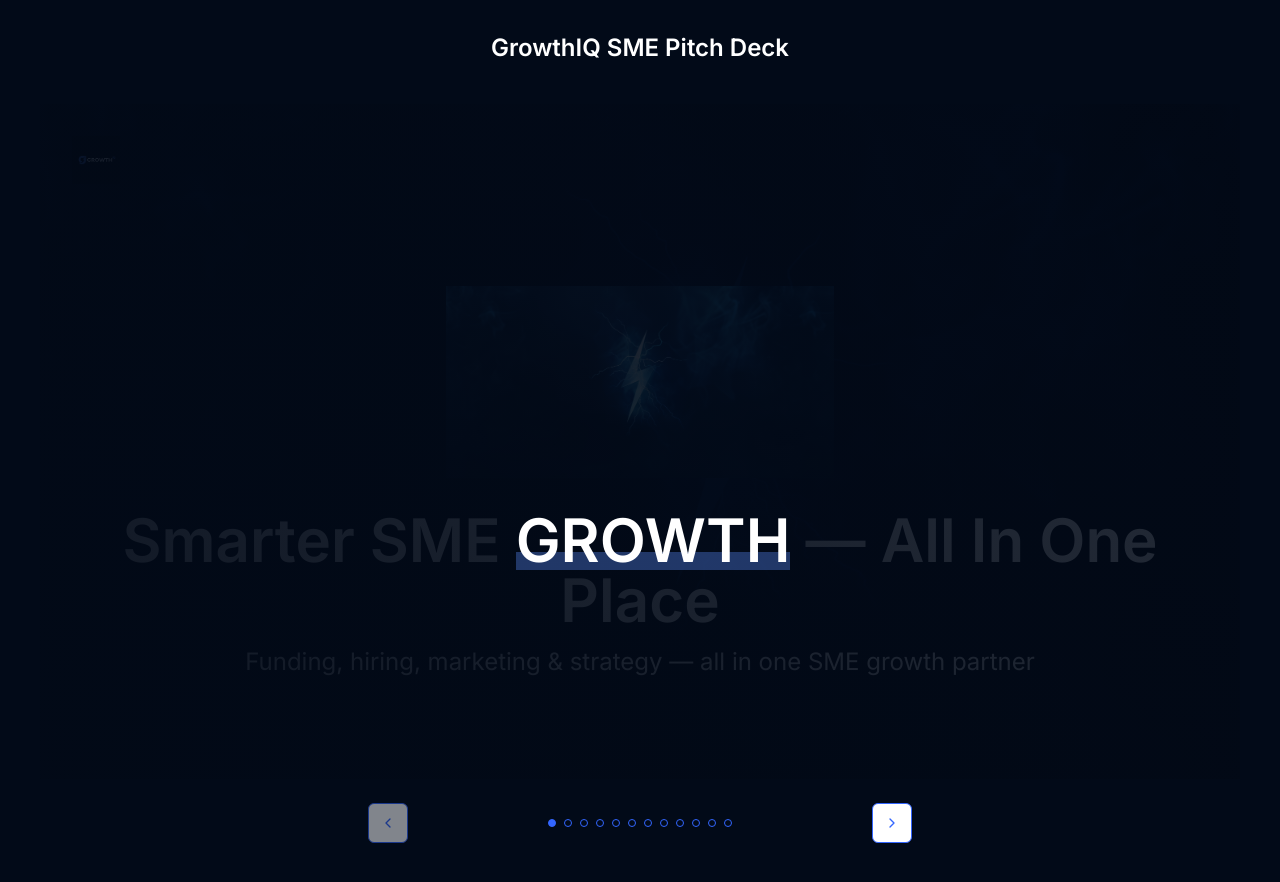
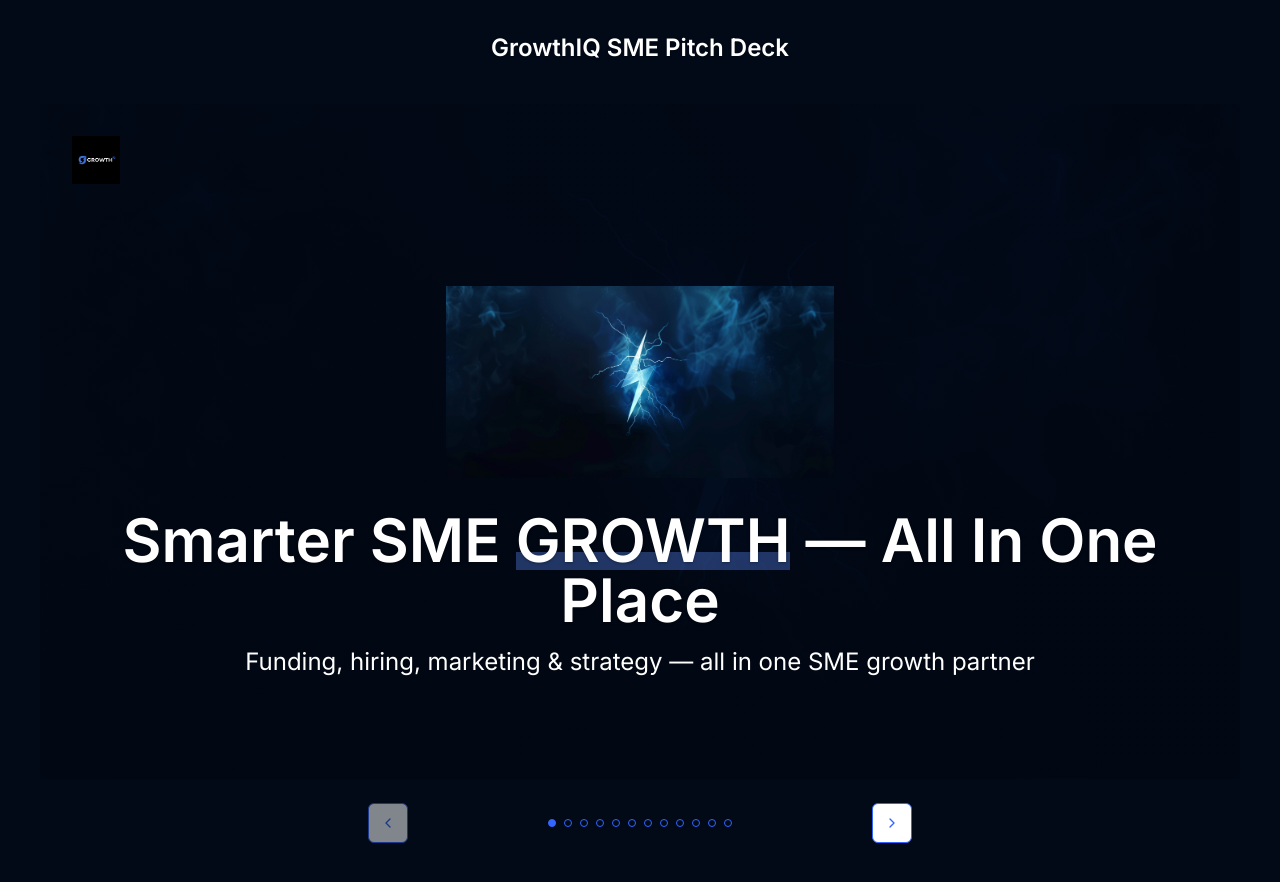
Before and after one commit to flyinglemonski/growth-spark-sme-deck, a React (Vite) app: page / in a window 1280 px wide. Shown: the top 882 px of the page. Built offline with nearby package versions, Linux system fonts and the light colour scheme.

Commit message:
Fix: Ensure slides are visible
Adjust slide visibility to address the issue of slides appearing dimly.

```diff
--- a/src/components/SlideLayout.tsx
+++ b/src/components/SlideLayout.tsx
@@ -28,7 +28,6 @@ const SlideLayout: React.FC<SlideLayoutProps> = ({
         position,
         className
       )}
-      // Only render active slide and adjacent slides, but ensure content stays visible
       style={{
         display: Math.abs(index - currentIndex) <= 1 ? 'block' : 'none',
         opacity: active ? 1 : 0,
@@ -36,6 +35,7 @@ const SlideLayout: React.FC<SlideLayoutProps> = ({
       }}
     >
       <div className="slide-content-wrapper navy-bg">
+        <div className="slide-content-overlay"></div>
         {children}
       </div>
     </div>
--- a/src/index.css
+++ b/src/index.css
@@ -149,14 +149,13 @@
     left: 0;
     width: 100%;
     height: 100%;
-    background: linear-gradient(45deg, rgba(2, 10, 24, 0.95), rgba(2, 10, 24, 0.85));
+    background: linear-gradient(45deg, rgba(2, 10, 24, 0.75), rgba(2, 10, 24, 0.65));
     z-index: 1;
   }
 
   /* Content positioning with improved z-indexing */
   .slide-content-wrapper {
     position: relative;
-    z-index: 20;
     width: 100%;
     height: 100%;
   }
@@ -169,6 +168,7 @@
     flex-direction: column;
     padding: 2rem;
     color: #FFFFFF;
+    z-index: 20;
   }
 
   /* Static display for all elements */
@@ -201,19 +201,24 @@
   h1, h2, h3, h4, h5, h6 {
     @apply font-semibold;
     color: #FFFFFF;
+    text-shadow: 0 1px 3px rgba(0, 0, 0, 0.3);
   }
 
   /* Text color overrides - ensuring consistent visibility */
   h1, h2, h3, h4, h5, h6, p, span, div {
     color: #FFFFFF;
+    position: relative;
+    z-index: 20;
   }
 
   .text-growthiq-primary-blue {
     color: #3366FF !important;
+    text-shadow: 0 1px 2px rgba(0, 0, 0, 0.2);
   }
 
   .text-growthiq-electric-blue {
     color: #5D8CFF !important;
+    text-shadow: 0 1px 2px rgba(0, 0, 0, 0.2);
   }
 
   .bg-growthiq-primary-blue {
```
